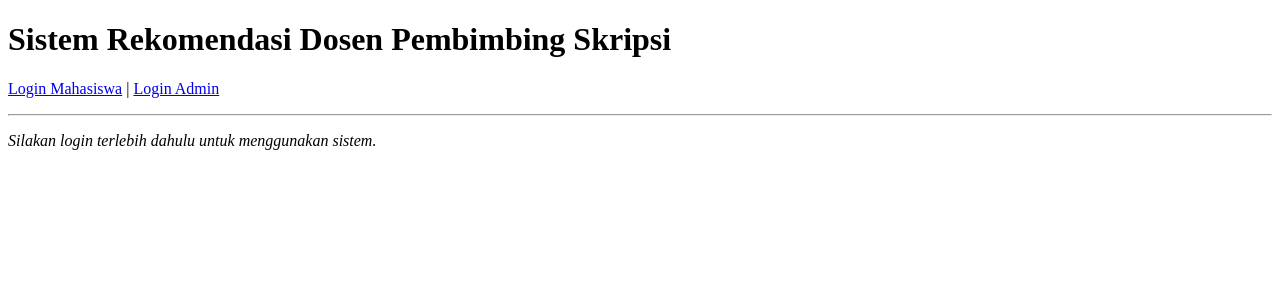
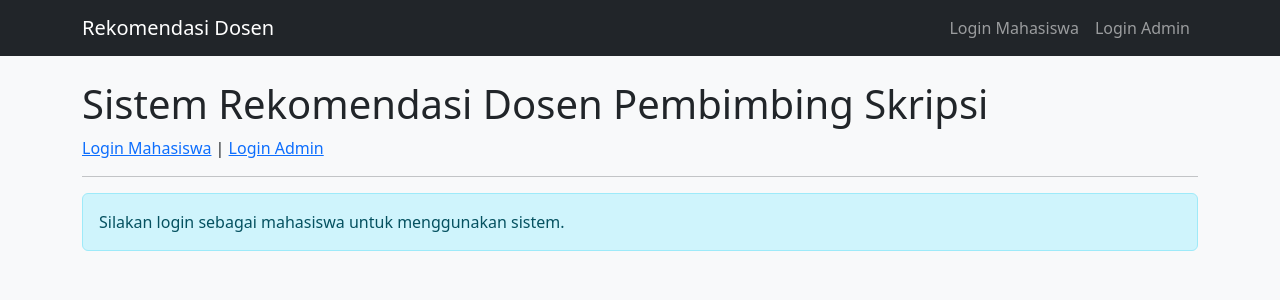
Before and after one commit to whyudiqd/Sistem_Rekomndasi_Dosen, a Flask app: page / in a window 1280 px wide. Shown: the top 300 px of the page. Run offline with Flask 3, Linux system fonts and the light colour scheme.

Commit message:
Tambah base.html dan edit index.html serta login_mahasiswa.html untuk pakai template dasar

```diff
--- /dev/null
+++ b/templates/base.html
@@ -0,0 +1,33 @@
+<!DOCTYPE html>
+<html lang="id">
+<head>
+    <meta charset="UTF-8">
+    <title>{% block title %}Sistem Rekomendasi{% endblock %}</title>
+    <link rel="stylesheet" href="https://cdn.jsdelivr.net/npm/bootstrap@5.3.3/dist/css/bootstrap.min.css">
+</head>
+<body class="bg-light">
+
+<nav class="navbar navbar-expand-lg navbar-dark bg-dark mb-4">
+    <div class="container">
+        <a class="navbar-brand" href="/">Rekomendasi Dosen</a>
+        <div class="navbar-nav ms-auto">
+            {% if nama_mahasiswa %}
+                <span class="navbar-text text-white me-3">Hai, {{ nama_mahasiswa }}</span>
+                <a class="nav-link" href="/logout-mahasiswa">Logout</a>
+            {% elif is_admin %}
+                <span class="navbar-text text-white me-3">Login sebagai Admin</span>
+                <a class="nav-link" href="/logout">Logout</a>
+            {% else %}
+                <a class="nav-link" href="/login-mahasiswa">Login Mahasiswa</a>
+                <a class="nav-link" href="/login">Login Admin</a>
+            {% endif %}
+        </div>
+    </div>
+</nav>
+
+<div class="container">
+    {% block content %}{% endblock %}
+</div>
+
+</body>
+</html>
--- a/templates/index.html
+++ b/templates/index.html
@@ -1,19 +1,16 @@
-<!DOCTYPE html>
-<html>
-<head>
-    <title>Rekomendasi Dosen Pembimbing</title>
-</head>
-<body>
+{% extends "base.html" %}
+
+{% block title %}Beranda - Rekomendasi Dosen{% endblock %}
+
+{% block content %}
     <h1>Sistem Rekomendasi Dosen Pembimbing Skripsi</h1>
 
     {% if nama_mahasiswa %}
         <p>Selamat datang, <strong>{{ nama_mahasiswa }}</strong> (Mahasiswa) |
         <a href="/logout-mahasiswa">Logout</a></p>
-
     {% elif is_admin %}
         <p>Login sebagai <strong>Admin</strong> |
         <a href="/logout">Logout</a></p>
-
     {% else %}
         <p><a href="/login-mahasiswa">Login Mahasiswa</a> |
         <a href="/login">Login Admin</a></p>
@@ -22,13 +19,14 @@
     <hr>
 
     {% if nama_mahasiswa %}
-    <form method="POST" action="/rekomendasi">
-        <label>Masukkan Topik Skripsi Anda:</label><br>
-        <textarea name="topik" rows="4" cols="50" required></textarea><br><br>
-        <button type="submit">Cari Rekomendasi</button>
-    </form>
+        <form method="POST" action="/rekomendasi" class="mb-4">
+            <div class="mb-3">
+                <label for="topik" class="form-label">Masukkan Topik Skripsi Anda</label>
+                <textarea name="topik" id="topik" class="form-control" rows="4" required></textarea>
+            </div>
+            <button type="submit" class="btn btn-primary">Cari Rekomendasi</button>
+        </form>
     {% else %}
-        <p><i>Silakan login terlebih dahulu untuk menggunakan sistem.</i></p>
+        <div class="alert alert-info">Silakan login sebagai mahasiswa untuk menggunakan sistem.</div>
     {% endif %}
-</body>
-</html>
+{% endblock %}
```
Also changed, not shown: templates/login_mahasiswa.html (+17 -17 lines).
